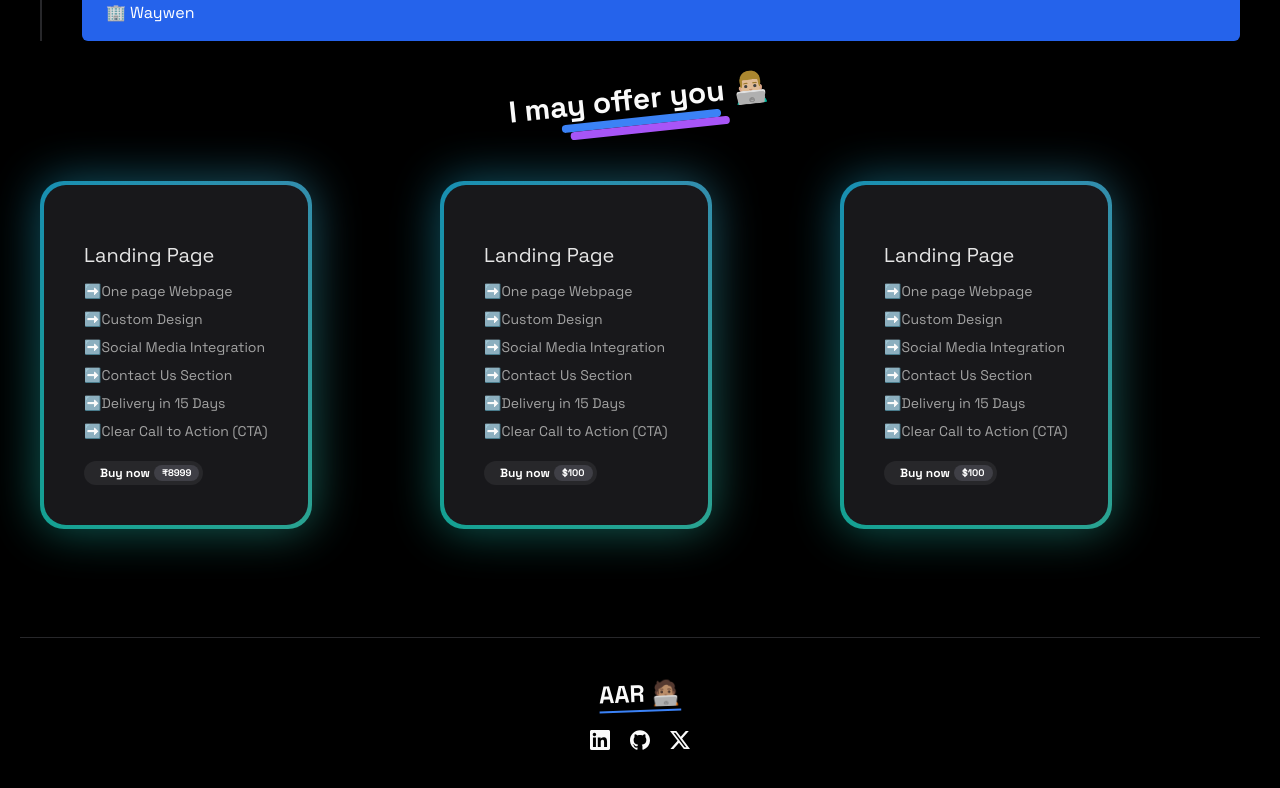
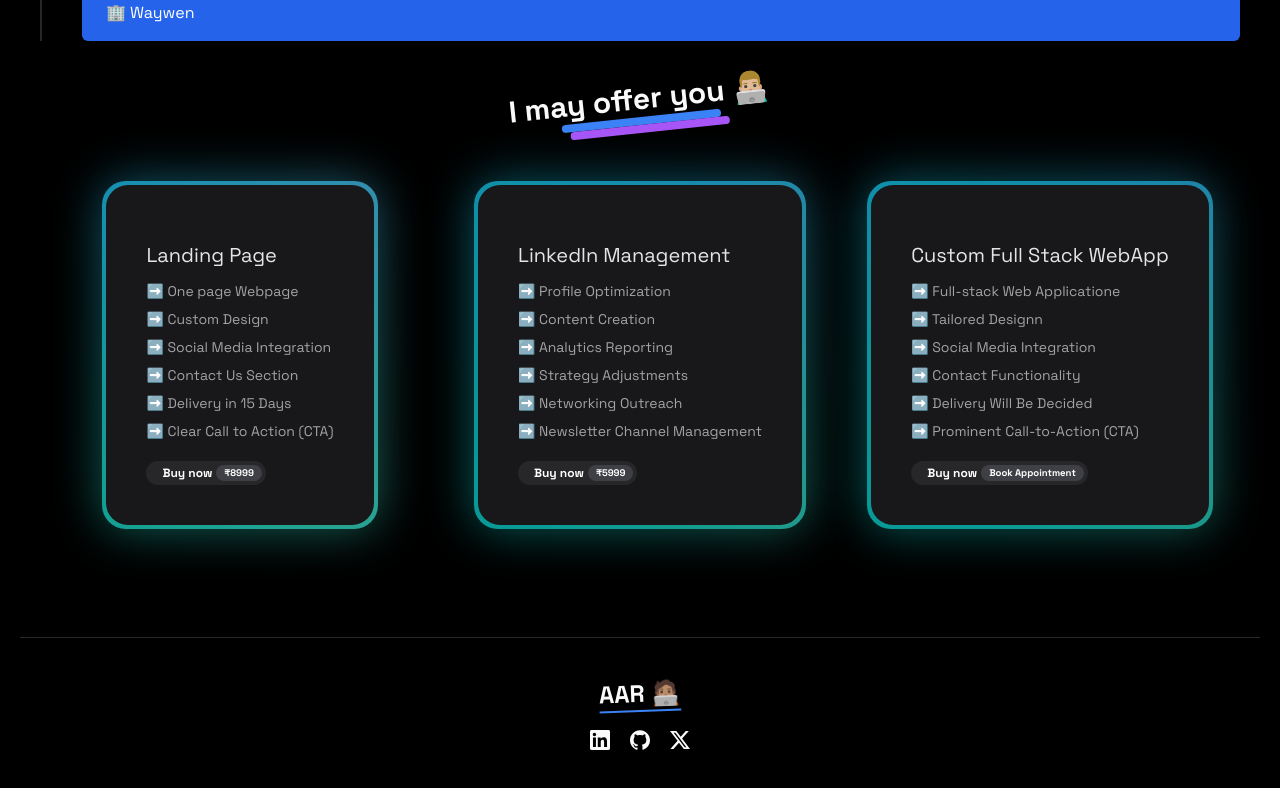
Before and after one commit to aakash-a-dev/Portfolio-Site, a Next.js app in the folder portfolio/: page / in a window 1280 px wide. Shown: the part 2996-3784 px from the top of the page. Built offline with nearby package versions, Linux system fonts and the light colour scheme.

Commit message:
All Services updated

```diff
--- a/portfolio/app/(home)/components/Services.tsx
+++ b/portfolio/app/(home)/components/Services.tsx
@@ -11,19 +11,19 @@ export default function Services() {
         <Title text='I may offer you 👨🏼‍💻' className='flex flex-col items-center justify-center -rotate-6' />
       </div>
 
-      <div className='grid lg:grid-cols-3 md:grid-cols-2 sm:grid-cols-1 items-center justify-evenly py-4'>
+      <div className='grid lg:grid-cols-3 md:grid-cols-2 sm:grid-cols-1 justify-between items-center place-items-center py-4'>
       <div className='md:w-fit py-8'>
            <BackgroundGradient className="rounded-[22px] max-w-sm p-4 sm:p-10 bg-white dark:bg-zinc-900">
         <p className="text-base sm:text-xl text-black mt-4 mb-2 dark:text-neutral-200">
           Landing Page
         </p>
               <ul className="text-sm text-neutral-600 dark:text-neutral-400 py-1 space-y-2">
-                <li>➡️One page Webpage</li>
-                <li>➡️Custom Design</li>
-                <li>➡️Social Media Integration</li>
-                <li>➡️Contact Us Section</li>
-                <li>➡️Delivery in 15 Days</li>
-                <li>➡️Clear Call to Action (CTA)</li>
+                <li>➡️ One page Webpage</li>
+                <li>➡️ Custom Design</li>
+                <li>➡️ Social Media Integration</li>
+                <li>➡️ Contact Us Section</li>
+                <li>➡️ Delivery in 15 Days</li>
+                <li>➡️ Clear Call to Action (CTA)</li>
          </ul>
 
         <button className="rounded-full pl-4 pr-1 py-1 text-white flex items-center space-x-1 bg-black mt-4 text-xs font-bold dark:bg-zinc-800">
@@ -37,20 +37,20 @@ export default function Services() {
         <div className='md:w-fit py-8'>
            <BackgroundGradient className="rounded-[22px] max-w-sm p-4 sm:p-10 bg-white dark:bg-zinc-900">
         <p className="text-base sm:text-xl text-black mt-4 mb-2 dark:text-neutral-200">
-          Landing Page
+          LinkedIn Management
         </p>
               <ul className="text-sm text-neutral-600 dark:text-neutral-400 py-1 space-y-2">
-                <li>➡️One page Webpage</li>
-                <li>➡️Custom Design</li>
-                <li>➡️Social Media Integration</li>
-                <li>➡️Contact Us Section</li>
-                <li>➡️Delivery in 15 Days</li>
-                <li>➡️Clear Call to Action (CTA)</li>
+                <li>➡️ Profile Optimization</li>
+                <li>➡️ Content Creation</li>
+                <li>➡️ Analytics Reporting</li>
+                <li>➡️ Strategy Adjustments</li>
+                <li>➡️ Networking Outreach</li>
+                <li>➡️ Newsletter Channel Management</li>
          </ul>
         <button className="rounded-full pl-4 pr-1 py-1 text-white flex items-center space-x-1 bg-black mt-4 text-xs font-bold dark:bg-zinc-800">
           <span>Buy now </span>
           <span className="bg-zinc-700 rounded-full text-[0.6rem] px-2 py-0 text-white">
-            $100
+             ₹5999
           </span>
         </button>
       </BackgroundGradient>
@@ -58,20 +58,20 @@ export default function Services() {
         <div className='md:w-fit py-8'>
            <BackgroundGradient className="rounded-[22px] max-w-sm p-4 sm:p-10 bg-white dark:bg-zinc-900">
         <p className="text-base sm:text-xl text-black mt-4 mb-2 dark:text-neutral-200">
-          Landing Page
+          Custom Full Stack WebApp
         </p>
               <ul className="text-sm text-neutral-600 dark:text-neutral-400 py-1 space-y-2">
-                <li>➡️One page Webpage</li>
-                <li>➡️Custom Design</li>
-                <li>➡️Social Media Integration</li>
-                <li>➡️Contact Us Section</li>
-                <li>➡️Delivery in 15 Days</li>
-                <li>➡️Clear Call to Action (CTA)</li>
+                <li>➡️ Full-stack Web Applicatione</li>
+                <li>➡️ Tailored Designn</li>
+                <li>➡️ Social Media Integration</li>
+                <li>➡️ Contact Functionality</li>
+                <li>➡️ Delivery Will Be Decided</li>
+                <li>➡️ Prominent Call-to-Action (CTA)</li>
          </ul>
         <button className="rounded-full pl-4 pr-1 py-1 text-white flex items-center space-x-1 bg-black mt-4 text-xs font-bold dark:bg-zinc-800">
           <span>Buy now </span>
           <span className="bg-zinc-700 rounded-full text-[0.6rem] px-2 py-0 text-white">
-            $100
+            Book Appointment
           </span>
         </button>
       </BackgroundGradient>
```
